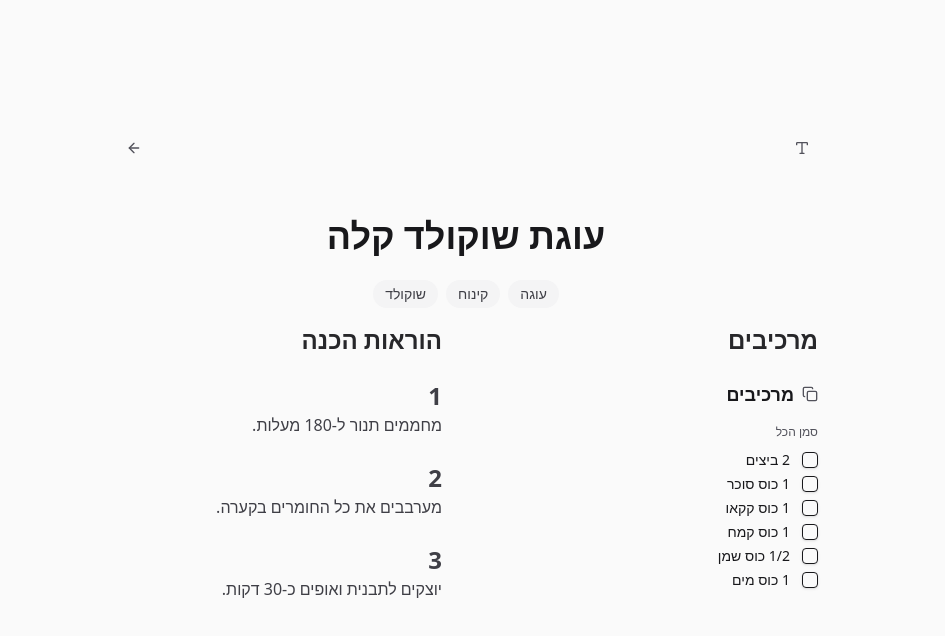
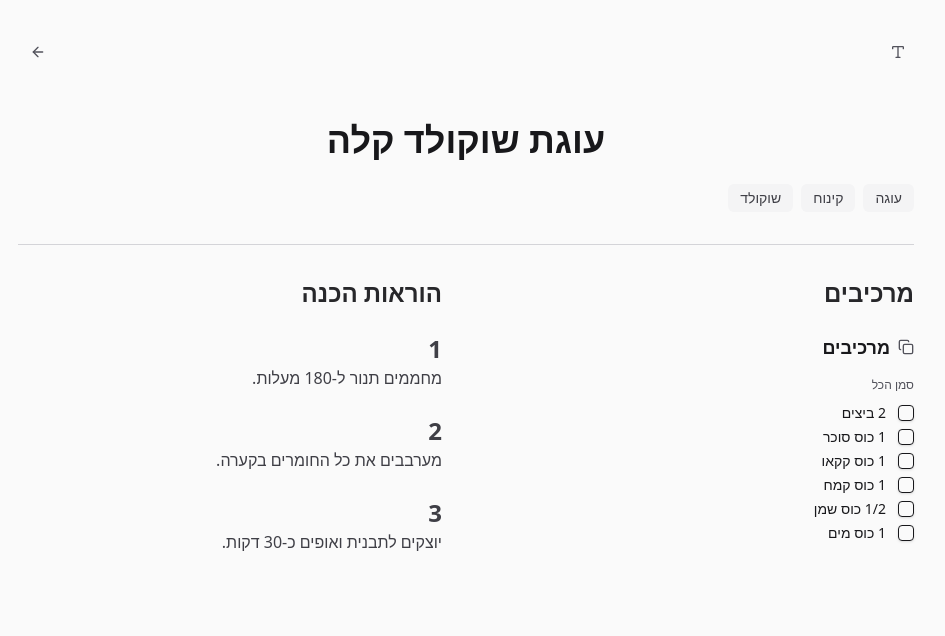
Before and after one commit to levy729/family-recipe-book, a Next.js app: page /recipe/easy-chocolate-cake in a window 1280 px wide. Shown: the top 636 px of the page, without its empty margins (174-1119 px from the left). Built offline with nearby package versions, Linux system fonts and the light colour scheme.

Commit message:
feat(ui): add subtle divider line between recipe header and content sections

```diff
--- a/app/recipe/[slug]/page.tsx
+++ b/app/recipe/[slug]/page.tsx
@@ -3,6 +3,7 @@ import { getRecipeBySlug, getAllRecipes } from '@/lib/recipes';
 import { IngredientList } from '@/components/ingredient-list';
 import { InstructionList } from '@/components/instruction-list';
 import { FontSizeControls } from '@/components/font-size-controls';
+import { Tags } from '@/components/tags';
 import { Button } from '@/components/ui/button';
 import { ArrowLeft } from 'lucide-react';
 import Link from 'next/link';
@@ -26,8 +27,7 @@ export default async function RecipePage({ params }: RecipePageProps) {
   }
 
   return (
-    <main className="flex min-h-screen flex-col items-center p-24">
-      <div className="max-w-4xl w-full">
+    <>
       {/* Back to Home */}
       <div className="mb-12 flex justify-between items-center">
         <FontSizeControls />
@@ -43,24 +43,18 @@ export default async function RecipePage({ params }: RecipePageProps) {
       </div>
 
       {/* Recipe Header */}
-        <div className="text-center mb-4">
+      <div className="text-center mb-8">
         <h1 className="text-4xl font-bold text-zinc-900 mb-6">
           {recipe.title}
         </h1>
 
         {recipe.tags && recipe.tags.length > 0 && (
-            <div className="flex flex-wrap justify-center gap-2">
-              {recipe.tags.map((tag, index) => (
-                <span
-                  key={index}
-                  className="px-3 py-1 bg-zinc-100 text-zinc-700 rounded-full text-sm"
-                >
-                  {tag}
-                </span>
-              ))}
-            </div>
+          <Tags tags={recipe.tags} />
         )}
       </div>
+
+      {/* Divider */}
+      <hr className="border-zinc-300 mb-8" />
 
       <div className="grid grid-cols-1 lg:grid-cols-2 gap-12">
         {/* Ingredients Section */}
@@ -85,7 +79,6 @@ export default async function RecipePage({ params }: RecipePageProps) {
           />
         </div>
       </div>
-      </div>
-    </main>
+    </>
   );
 }
```
Lines whose indentation alone changed are shown as unchanged.
